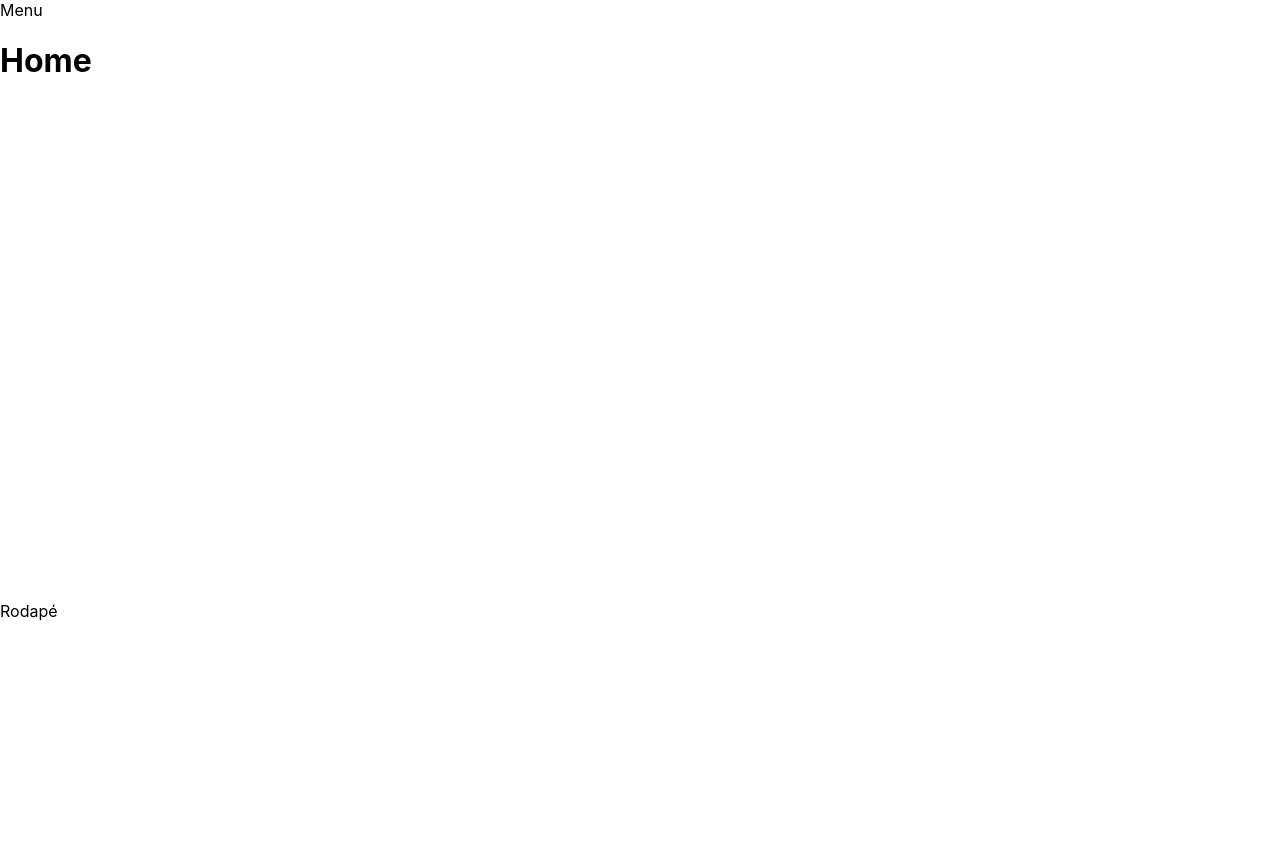
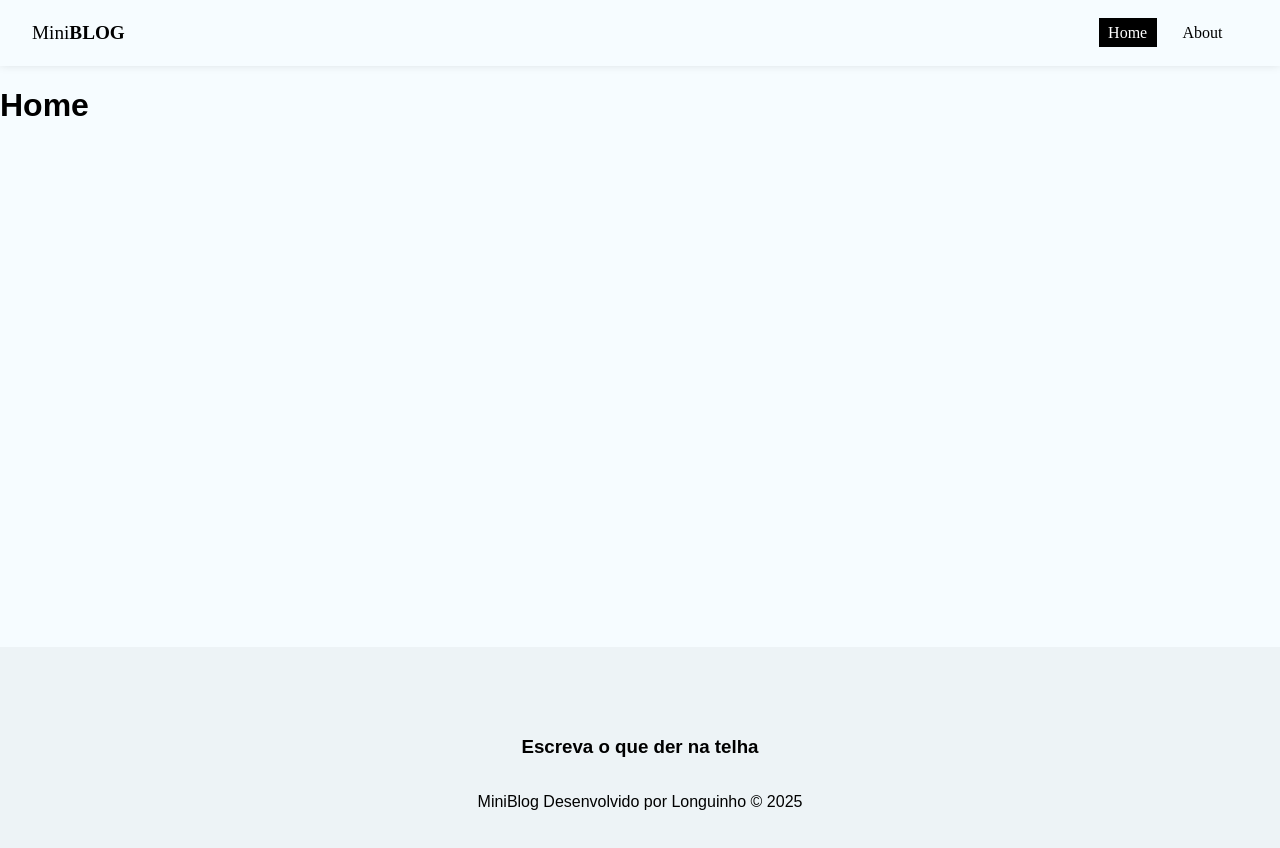
Before and after one commit to JoaoLonguinho/miniblog, a React (Create React App) app: page / in a window 1280 px wide. Shown: the top 848 px of the page. Before the commit the page ends 800 px from the top, so only its background shows below. Built offline with nearby package versions, Linux system fonts and the light colour scheme.

Commit message:
adding modules and some styles

```diff
--- a/src/components/Footer/Footer.js
+++ b/src/components/Footer/Footer.js
@@ -1,11 +1,11 @@
 import styles from "./Footer.module.css"
-
 
 const Footer = () => {
   return (
-    <div>
-      Rodapé
-    </div>
+    <footer className={styles.footer}>
+      <h3>Escreva o que der na telha</h3>
+      <p>MiniBlog Desenvolvido por Longuinho &copy; 2025</p>
+    </footer>
   )
 }
 
--- a/src/components/Footer/Footer.module.css
+++ b/src/components/Footer/Footer.module.css
@@ -0,0 +1,8 @@
+.footer {
+  height: 250px;
+  display: flex;
+  flex-direction: column;
+  align-items: center;
+  justify-content: center;
+  background-color: #edf3f6;
+}
--- a/src/components/Navbar/Navbar.js
+++ b/src/components/Navbar/Navbar.js
@@ -1,10 +1,25 @@
 import styles from "./Navbar.module.css"
+import { NavLink, Link } from "react-router-dom"
 
 const Navbar = () => {
   return (
-    <div>
-      Menu
-    </div>
+    <nav className={styles.navbar}>
+      <NavLink to="/"  className={styles.brand}>
+        Mini<span>blog</span>
+      </NavLink>
+      <ul className={styles.links_list}>
+        <li>
+          <NavLink to="/" className={({isActive}) => (isActive ? styles.active : "")}>
+            Home
+          </NavLink>
+        </li>
+        <li>
+          <NavLink to="/about" className={({isActive}) => (isActive ? styles.active : "")}>
+            About
+          </NavLink>
+        </li>
+      </ul>
+    </nav>
   )
 }
 
--- a/src/components/Navbar/Navbar.module.css
+++ b/src/components/Navbar/Navbar.module.css
@@ -0,0 +1,34 @@
+.navbar {
+  display: flex;
+  box-shadow: rgba(0, 0, 0, 0.15) 0px -2px 10px 0px;
+  justify-content: space-between;
+  align-items: center;
+  padding: 0.5em 2em;
+}
+
+.brand {
+  font-size: 1.2em;
+}
+
+.brand span {
+  font-weight: 900;
+  text-transform: uppercase;
+}
+
+.links_list {
+  display: flex;
+  list-style: none;
+}
+
+.links_list li {
+  margin-right: 1em;
+}
+
+.links_list li a {
+  padding: 0.4em 0.6em;
+}
+
+.active {
+  background-color: #000;
+  color: #fff;
+}
--- a/src/index.css
+++ b/src/index.css
@@ -1,13 +1,116 @@
 body {
+  background-color: #f6fcff;
+  padding: 0;
   margin: 0;
-  font-family: -apple-system, BlinkMacSystemFont, 'Segoe UI', 'Roboto', 'Oxygen',
-    'Ubuntu', 'Cantarell', 'Fira Sans', 'Droid Sans', 'Helvetica Neue',
-    sans-serif;
-  -webkit-font-smoothing: antialiased;
-  -moz-osx-font-smoothing: grayscale;
+  font-family: "Montserrat", sans-serif;
 }
 
-code {
-  font-family: source-code-pro, Menlo, Monaco, Consolas, 'Courier New',
-    monospace;
+input::placeholder,
+textarea::placeholder {
+  font-family: "Montserrat", sans-serif;
 }
+
+input:focus,
+textarea:focus {
+  outline: none;
+}
+
+a,
+nav button {
+  text-decoration: none;
+  background-color: transparent;
+  border: none;
+  color: #000;
+  transition: 0.4s;
+  font-size: 1em;
+  cursor: pointer;
+  font-family: "Montserrat", sans-seri;
+}
+
+a:hover,
+nav button:hover {
+  color: #bbb;
+}
+
+/* form styles */
+form {
+  max-width: 40%;
+  margin: 0 auto;
+}
+
+label {
+  display: flex;
+  flex-direction: column;
+  margin-bottom: 1em;
+}
+
+label span {
+  margin-bottom: 0.3em;
+  font-weight: bold;
+  text-align: left;
+}
+
+input,
+textarea {
+  box-sizing: border-box;
+  border: none;
+  border-bottom: 1px solid #ccc;
+  padding: 0.8em 0em;
+  background-color: transparent;
+}
+
+input::placeholder,
+textarea::placeholder {
+  color: #aaa;
+}
+
+.btn {
+  background-color: #1a8918;
+  color: #fff;
+  text-align: center;
+  cursor: pointer;
+  border-radius: 10px;
+  width: 120px;
+  font-weight: bold;
+  border: none;
+  padding: 10px 15px;
+  font-size: 1em;
+}
+
+.btn.btn-dark {
+  background-color: #000;
+  border-radius: 0;
+}
+
+.btn.btn-outline {
+  background-color: transparent;
+  border-radius: 0;
+  color: #000;
+  border: 1px solid #000;
+  padding: 7px 30px;
+}
+
+.btn:hover {
+  background-color: #0f730c;
+  color: #fff;
+}
+
+.btn.btn-outline:hover {
+  background-color: #000;
+}
+
+.btn.btn-danger:hover {
+  background-color: #dc3545;
+}
+
+button[disabled] {
+  background-color: #aaa;
+}
+
+.container .error {
+  color: #721c24;
+  background-color: #f8d7da;
+  border: 1px solid #f5c6cb;
+  padding: 5px;
+  border-radius: 5px;
+}
--- a/src/pages/About/About.module.css
+++ b/src/pages/About/About.module.css
@@ -0,0 +1,17 @@
+.about {
+  text-align: center;
+  display: flex;
+  flex-direction: column;
+  align-items: center;
+}
+
+.about p {
+  color: #aaa;
+  margin-bottom: 2em;
+}
+
+.about a {
+  display: block;
+  margin-top: 15px;
+  padding: 10px 15px;
+}
--- a/src/pages/Home/Home.module.css
+++ b/src/pages/Home/Home.module.css
@@ -0,0 +1,31 @@
+.home {
+  display: flex;
+  flex-direction: column;
+  align-items: center;
+  justify-content: center;
+}
+
+.search_form {
+  max-width: 100%;
+  width: 60%;
+  display: flex;
+  justify-content: center;
+  margin-bottom: 2em;
+}
+
+.search_form input {
+  margin-right: 10px;
+  width: 50%;
+}
+
+.noposts {
+  text-align: center;
+}
+
+.noposts p {
+  margin-bottom: 1.5em;
+}
+
+.noposts a {
+  padding: 10px 25px;
+}
```
